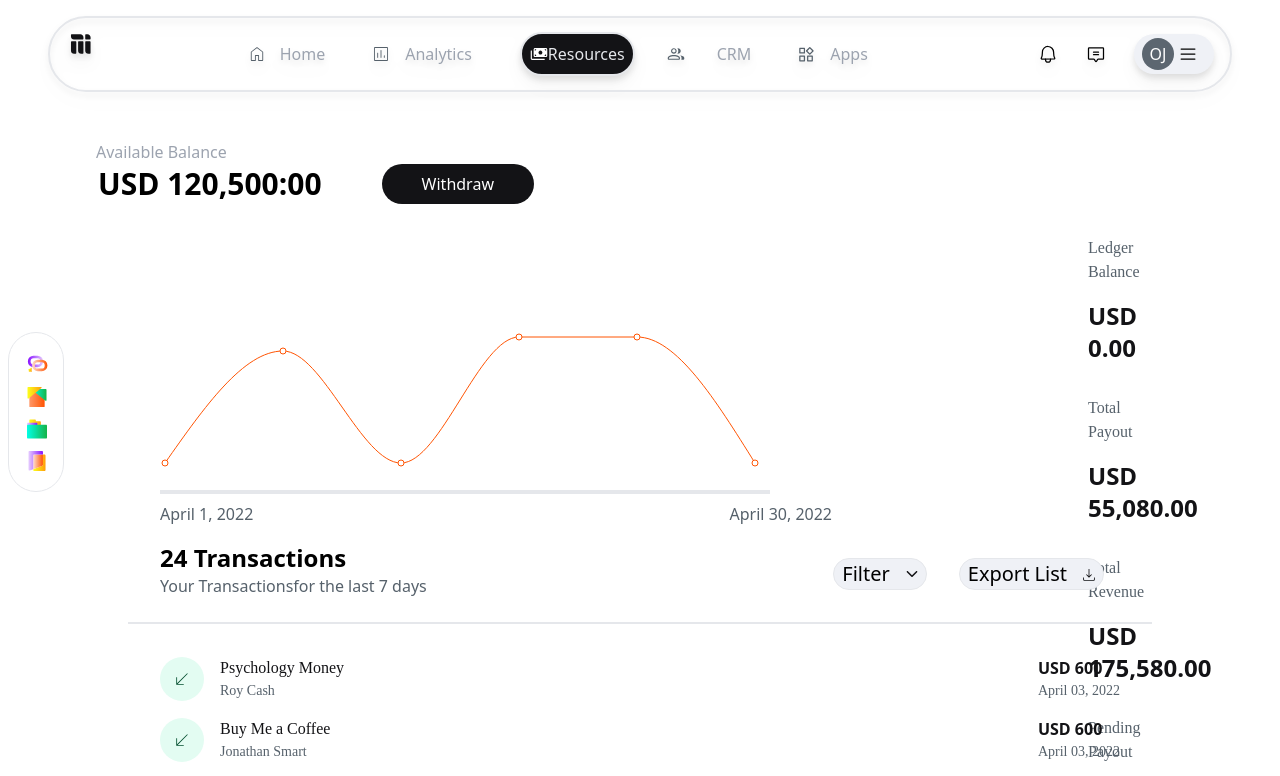
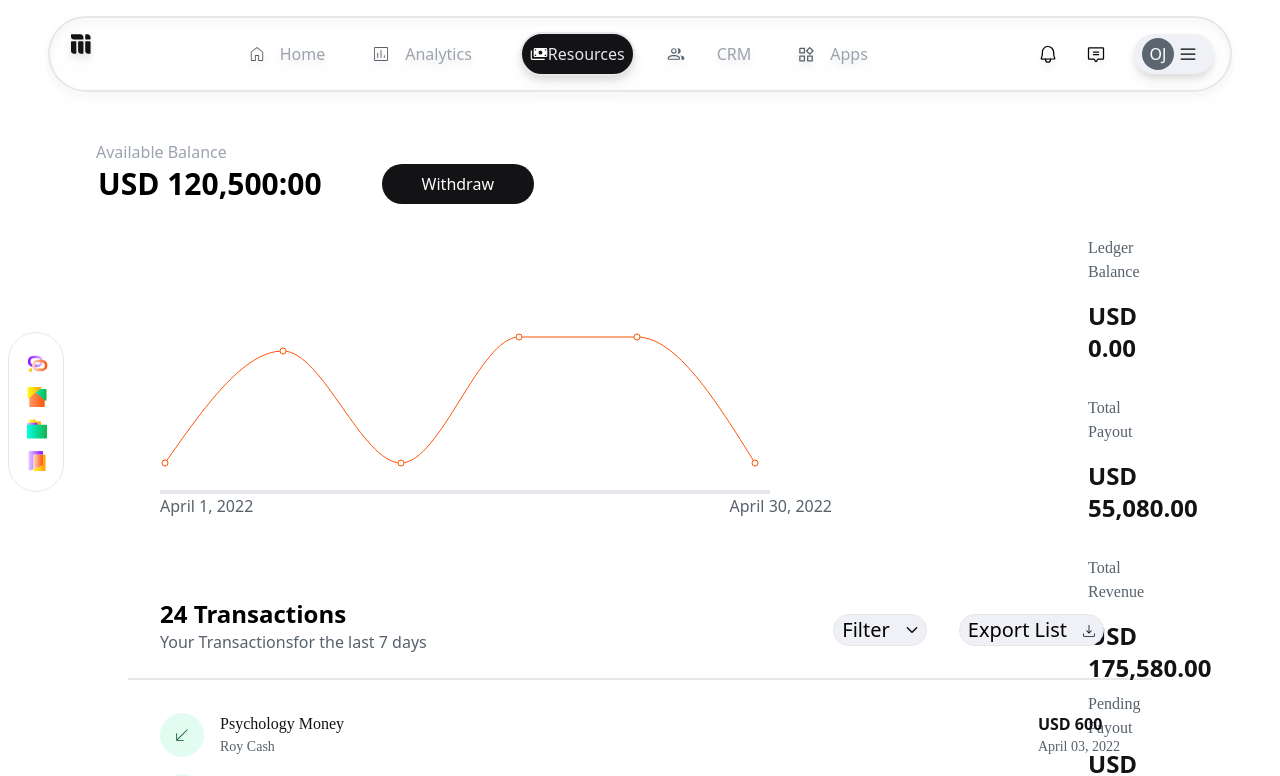
Before and after one commit to Jethrolopwus/revenue-app-frontend, a React (Create React App) app: page / in a window 1280 px wide. Shown: the top 776 px of the page. Built offline with nearby package versions, Linux system fonts and the light colour scheme.

Commit message:
chore: updates on Home page

```diff
--- a/src/Components/Home.jsx
+++ b/src/Components/Home.jsx
@@ -39,11 +39,11 @@ const Home = () =>{
                     <div className="font-bold text-[#131316] mt-4 text-2xl">
                         USD 175,580.00
                     </div>
-                    <div className=" flex justify-between mt-8 items-center text-[#56616B] font-[Degular]">
+                    <div className=" flex justify-between mt-2 items-center text-[#56616B] font-[Degular]">
                         Pending Payout
                         {Info}
                     </div>
-                    <div className="font-bold text-[#131316] mt-4 text-2xl ">
+                    <div className="font-bold text-[#131316] mt-2 text-2xl ">
                         USD 0.00
                     </div>
                 </div>
@@ -66,11 +66,11 @@ const Home = () =>{
                 <Charts/>
                 <div className="border-gray-200 max-w-[610px] border-2 mt-2"></div>
             </div>
-            <div className="max-w-2xl mx-40 flex justify-between mt-2">
+            <div className="max-w-2xl mx-40 flex justify-between">
                 <h3 className="text-[#56616B]">April 1, 2022</h3>
                 <h3 className="text-[#56616B]">April 30, 2022</h3>
             </div>
-                   <div className=" flex justify-between mx-40 mt-4">
+                   <div className=" flex justify-between mx-40 mt-20">
                         <div className="">
                             <h2 className="text-2xl font-bold">24 Transactions</h2>
                             <h3 className="text-4 text-[#56616B]">Your Transactionsfor the last 7 days</h3>
```
